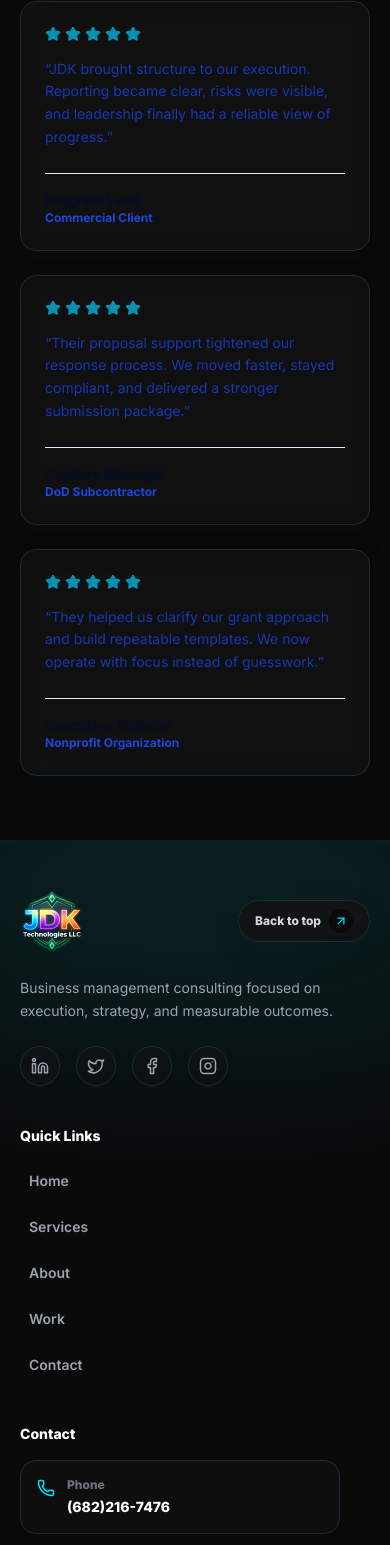
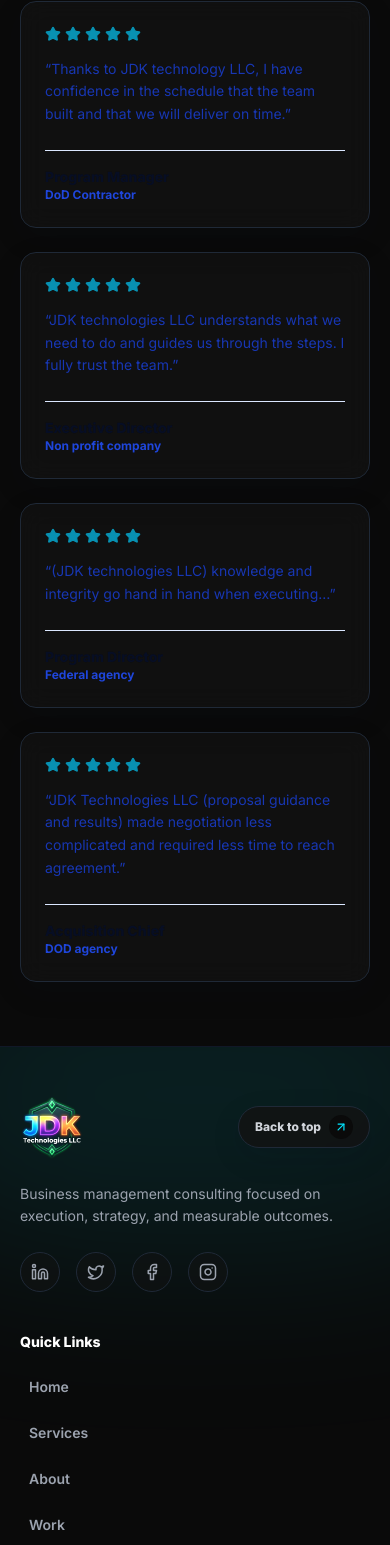
Before and after one commit to ebtaryoh/jdktechnologiesaz, a React (Vite) app: page /work in a window 390 px wide. Shown: the part 5023-6568 px from the top of the page. Built offline with nearby package versions, Linux system fonts and the light colour scheme.

Commit message:
Update phone number and testimonials as requested

```diff
--- a/src/data/content.js
+++ b/src/data/content.js
@@ -2,7 +2,7 @@
   //   name: "JDK TECHNOLOGIES LLC",
   //   tagline: "Positioning for success!",
   location: "Mesa, Arizona",
-  phone: "(682)216-7476",
+  phone: "(410)861-3816",
 
   // Replace with your real WhatsApp number if you have one:
   // e.g. "15551234567" (country code + number, no +)
@@ -116,23 +116,30 @@
 export const TESTIMONIALS = [
   {
     quote:
-      "JDK brought structure to our execution. Reporting became clear, risks were visible, and leadership finally had a reliable view of progress.",
-    name: "Program Lead",
-    org: "Commercial Client",
+      "Thanks to JDK technology LLC, I have confidence in the schedule that the team built and that we will deliver on time.",
+    name: "Program Manager",
+    org: "DoD Contractor",
     rating: 5,
   },
   {
     quote:
-      "Their proposal support tightened our response process. We moved faster, stayed compliant, and delivered a stronger submission package.",
-    name: "Capture Manager",
-    org: "DoD Subcontractor",
+      "JDK technologies LLC understands what we need to do and guides us through the steps. I fully trust the team.",
+    name: "Executive Director",
+    org: "Non profit company",
     rating: 5,
   },
   {
     quote:
-      "They helped us clarify our grant approach and build repeatable templates. We now operate with focus instead of guesswork.",
-    name: "Executive Director",
-    org: "Nonprofit Organization",
+      "(JDK technologies LLC) knowledge and integrity go hand in hand when executing…",
+    name: "Program Director",
+    org: "Federal agency",
+    rating: 5,
+  },
+  {
+    quote:
+      "JDK Technologies LLC (proposal guidance and results) made negotiation less complicated and required less time to reach agreement.",
+    name: "Acquisition Chief",
+    org: "DOD agency",
     rating: 5,
   },
 ];
```
